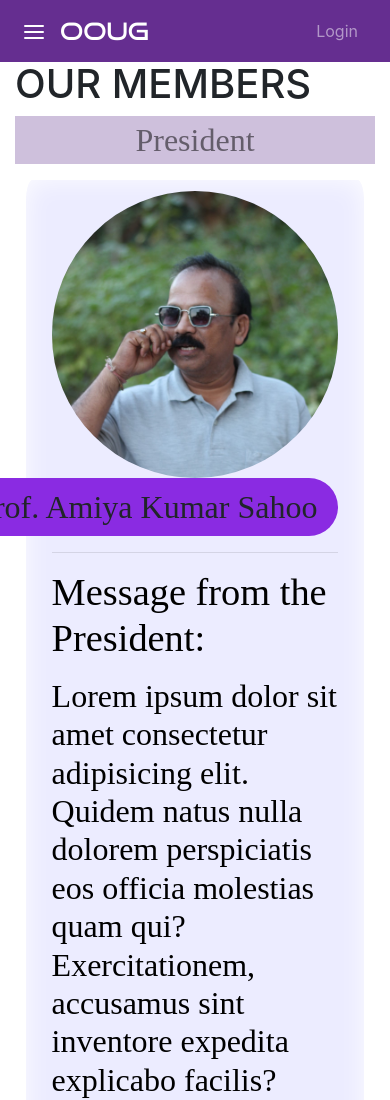
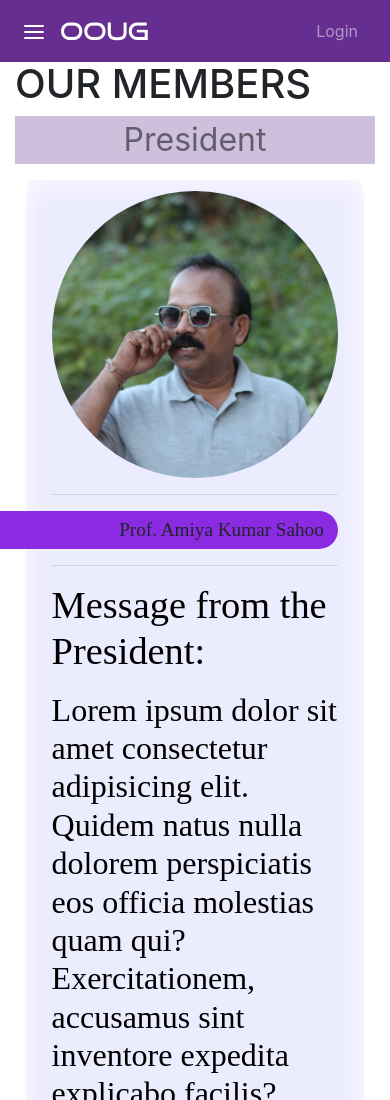
Before and after one commit to ooug/web, an Angular app: page /members in a window 390 px wide. Shown: the top 1100 px of the page. Built offline with nearby package versions, Linux system fonts and the light colour scheme.

Commit message:
members page

```diff
--- a/src/app/pages/members/members.component.html
+++ b/src/app/pages/members/members.component.html
@@ -27,7 +27,7 @@
         class="avatar"
       />
     </div>
-    <div class="col-md-8">
+    <div class="col-md-8"><hr>
       <div class="container" id="nameplate">
         Prof. Amiya Kumar Sahoo &nbsp;
       </div>
--- a/src/app/pages/members/members.component.scss
+++ b/src/app/pages/members/members.component.scss
@@ -13,7 +13,6 @@
 }
 //text formats
 .nme {
-  font-family: cursive;
   font-size: xx-large;
   color: rgba(0, 0, 0, 0.514);
 }
@@ -41,7 +40,7 @@
   padding: 5px;
   text-align: center;
   font-size: xx-large;
-  font-family: Brush Script MT, Brush Script Std;
+  font-family: cursive;
 }
 //social media links
 .icons:hover {
@@ -54,7 +53,8 @@
     height: auto;
   }
   #nameplate {
-    text-align: end;
+    text-align: right;
+    font-size: larger;
   }
 }
 //===============================================================================================================================
```
